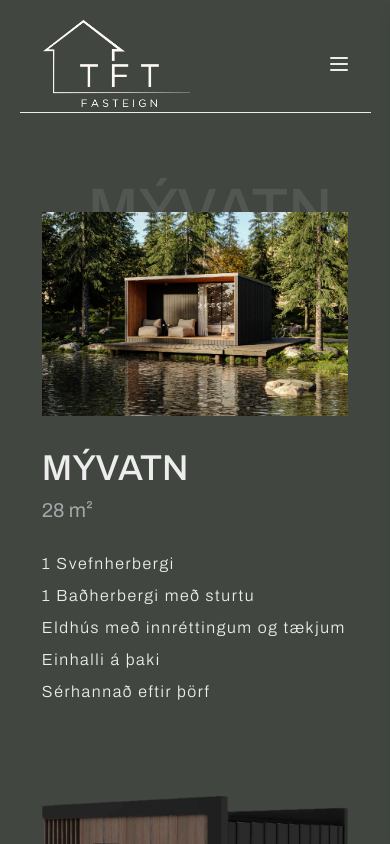
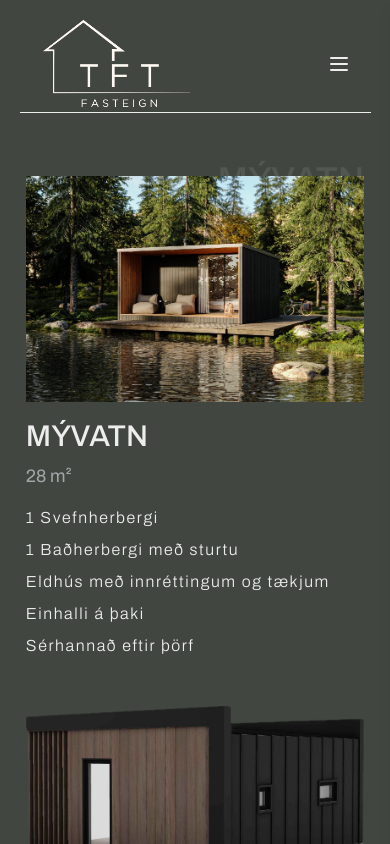
Before and after one commit to victorjakob/Tft-Fasteign, a Next.js app: page /myvatn in a window 390 px wide. Shown: the top 844 px of the page. Built offline with nearby package versions, Linux system fonts and the light colour scheme.

Commit message:
bg image on hero front

```diff
--- a/src/app/components/homepage/HeroHome.js
+++ b/src/app/components/homepage/HeroHome.js
@@ -10,9 +10,12 @@ export default function HeroHome() {
 
   return (
     <div
-      className="relative w-full h-screen bg-fixed bg-cover bg-center"
+      className="relative w-full h-screen bg-cover bg-center"
       style={{
         backgroundImage: "url('/home/sumarhus-fasteign.jpg')", // Path to your image
+        backgroundPosition: "center center", // Ensure centering
+        backgroundSize: "cover", // Ensure covering
+        backgroundAttachment: "scroll", // Avoid issues with bg-fixed on iOS
       }}
     >
       {/* Overlay Content */}
--- a/src/app/components/sumarhusin/Myvatn.js
+++ b/src/app/components/sumarhusin/Myvatn.js
@@ -4,14 +4,14 @@ import Image from "next/image";
 
 export default function Myvatn() {
   return (
-    <div className="pt-40 relative mb-20 max-w-[95%] lg:max-w-[80%] mx-auto m-5 bg-background text-main rounded-lg overflow-hidden">
+    <div className="pt-40 relative mb-20 max-w-[95%] lg:max-w-[80%] mx-auto bg-background text-main rounded-lg overflow-hidden">
       {/* Background Title */}
-      <h3 className="absolute top-40 right-12 text-6xl font-bold text-gray-200 opacity-10 z-0">
+      <h3 className="absolute top-40 right-4 md:right-12 text-4xl md:text-6xl font-bold text-gray-200 opacity-10 z-0 whitespace-nowrap">
         MÝVATN
       </h3>
 
       {/* Content Section */}
-      <div className="relative flex flex-col md:flex-row  justify-between gap-8 p-8 z-10">
+      <div className="relative flex flex-col md:flex-row justify-between gap-4 md:gap-8 p-4 md:p-8 z-10">
         {/* Left Image */}
         <div className="relative w-full md:w-1/2">
           <Image
@@ -27,11 +27,11 @@ export default function Myvatn() {
         {/* Details Section */}
         <div className="relative flex flex-col justify-between text-left w-full md:w-1/2">
           {/* Title */}
-          <h3 className="text-4xl md:text-5xl font-bold text-main">MÝVATN</h3>
-          <span className="text-xl text-slate-200 opacity-60 block mt-2">
+          <h3 className="text-3xl md:text-4xl font-bold text-main">MÝVATN</h3>
+          <span className="text-lg md:text-xl text-slate-200 opacity-60 block mt-2">
             28 m²
           </span>
-          <ul className="mt-7 tracking-widest font-light mb-7 space-y-2">
+          <ul className="mt-4 md:mt-7 tracking-widest font-light mb-4 md:mb-7 space-y-2">
             <li>1 Svefnherbergi</li>
             <li>1 Baðherbergi með sturtu</li>
             <li>Eldhús með innréttingum og tækjum</li>
@@ -42,7 +42,7 @@ export default function Myvatn() {
       </div>
 
       {/* Content Section */}
-      <div className="relative flex flex-col md:flex-row items-center justify-between gap-14 p-8">
+      <div className="relative flex flex-col md:flex-row items-center justify-between gap-4 md:gap-14 p-4 md:p-8">
         <div className="relative w-full md:w-1/2">
           <Image
             src={"/sumarhus/myvatn2.png"}
@@ -56,7 +56,7 @@ export default function Myvatn() {
         <div className="relative w-full md:w-1/2">
           <Image
             src={"/sumarhus/myvatn1.png"}
-            alt={`myvatn 2 Main Image`}
+            alt={`myvatn 1 Main Image`}
             width={1000}
             height={1000}
             sizes="100vw"
--- a/src/app/layout.js
+++ b/src/app/layout.js
@@ -17,13 +17,6 @@ export const metadata = {
 export default function RootLayout({ children }) {
   return (
     <html lang="en">
-      <head>
-        {/* Viewport meta tag for mobile responsiveness */}
-        <meta
-          name="viewport"
-          content="width=device-width, initial-scale=1.0, user-scalable=no"
-        />
-      </head>
       <body className={`${archivo.variable}  antialiased`}>
         <Topbar />
         {children}
```
